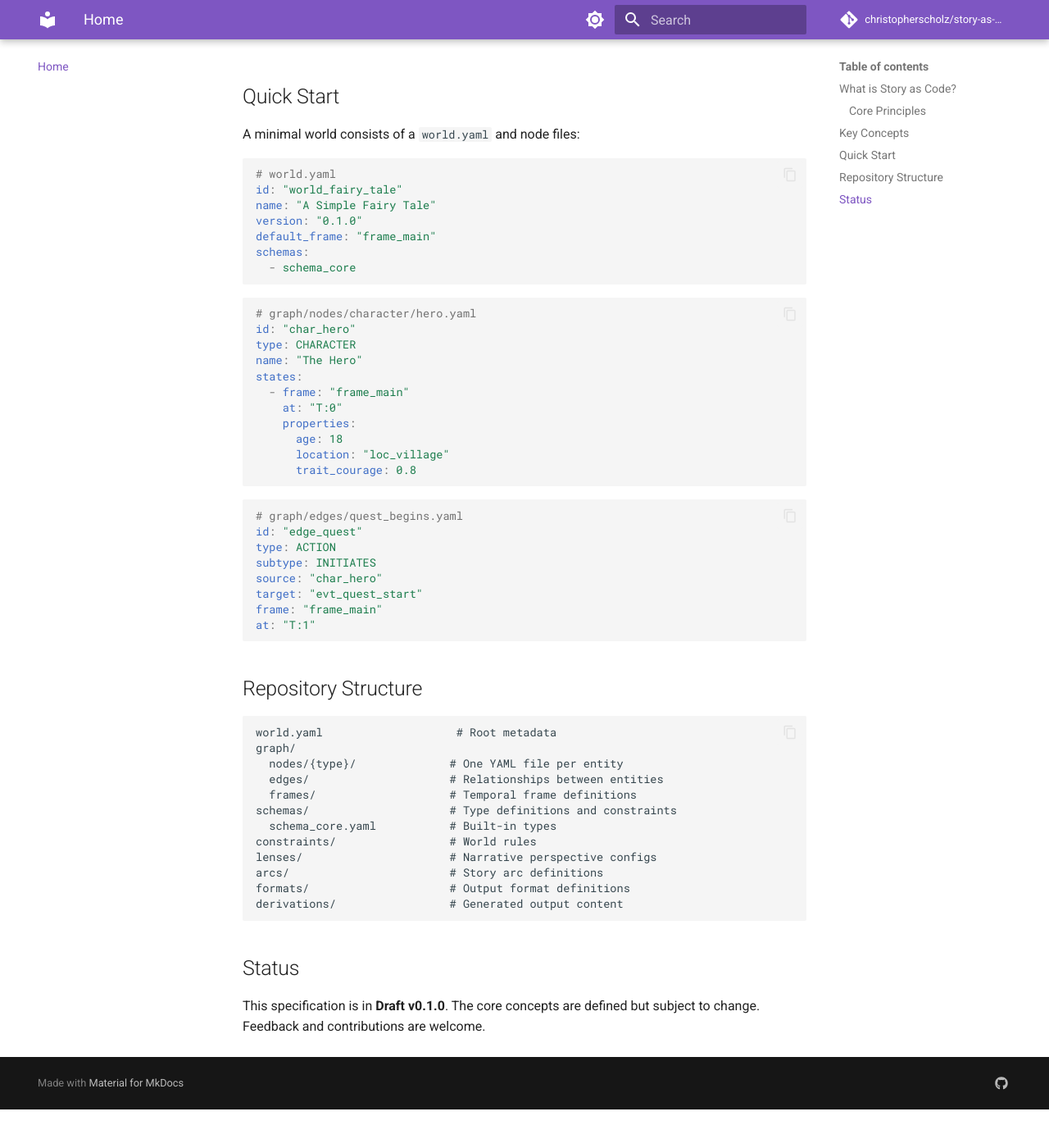
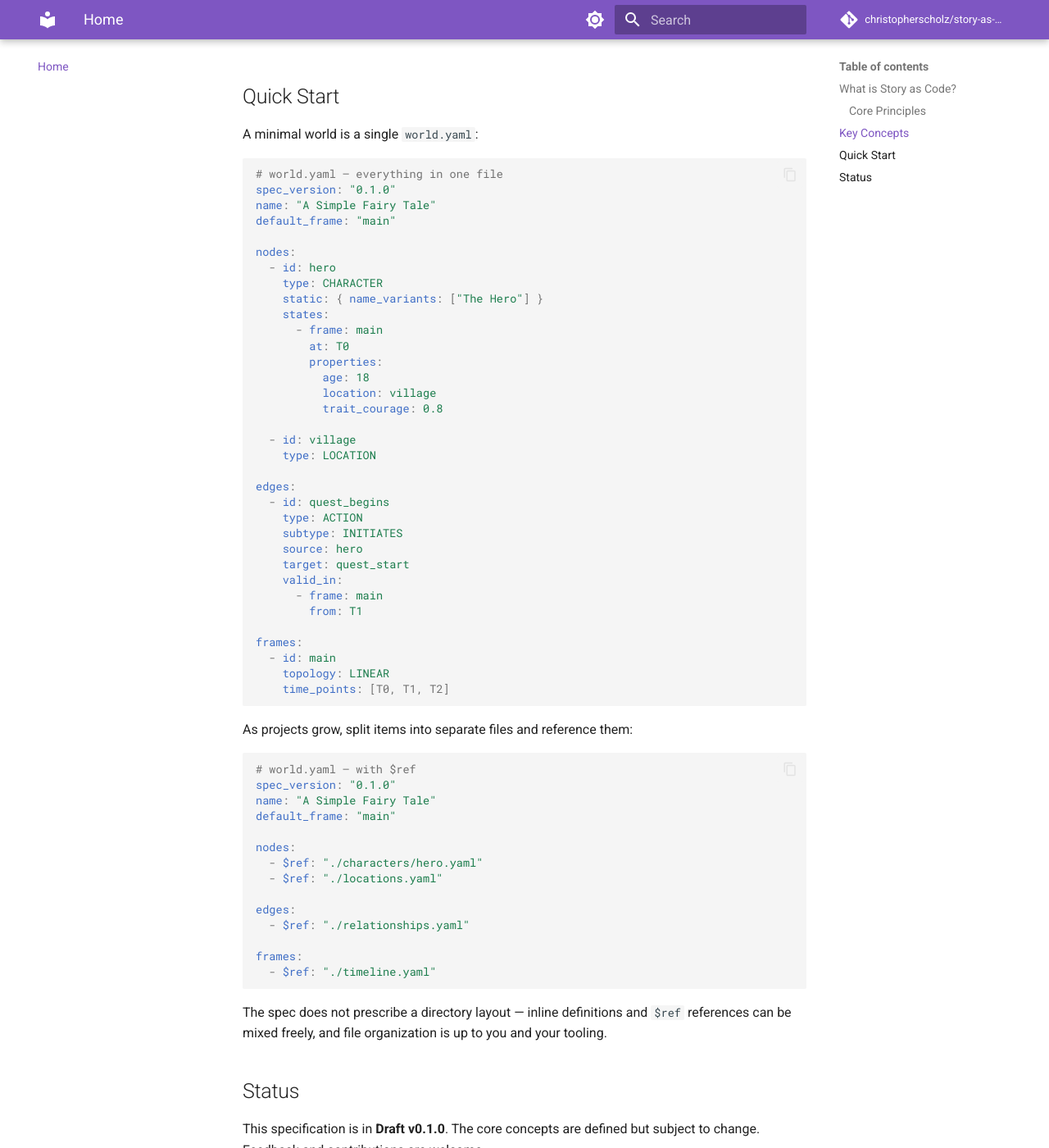
Before and after one commit to christopherscholz/story-as-code-spec, an MkDocs documentation site: the page built from docs/index.md, in a window 1280 px wide and 1400 px high, scrolled down 1155 px. Shown: the whole window at 82% size. Built offline with MkDocs 1.6.1 and Material for MkDocs 9.7.7, drawn with Linux system fonts in a browser that asks for light colours; comment, search, counter and statistics services are not loaded; the version menu is left out; before the commit the page ends 2508 px from its top, so only the background shows below that.

Commit message:
feat: ref-based composition model and free-form IDs (#30)
* feat: replace fixed directory layout with $ref-based composition model

world.yaml becomes the composable root document with collection properties
(nodes, edges, frames, arcs, lenses, formats, constraints, schemas, variants).
All other schemas are now item schemas that can be defined inline or referenced
via $ref — the spec no longer prescribes a file system layout.

Closes #16

Co-Authored-By: Claude Opus 4.6 (1M context) <noreply@anthropic.com>

* refactor: remove all ID prefix patterns from schemas

IDs are now free-form strings with no enforced prefixes (char_, edge_,
frame_, lens_, arc_, ms_, fmt_, constraint_, schema_). Prefix conventions
added no validation value and unnecessarily constrained user choices.

Time point patterns (T\d+) and semver patterns are retained as they are
format validations, not ID prefixes.

Co-Authored-By: Claude Opus 4.6 (1M context) <noreply@anthropic.com>

---------

Co-authored-by: Claude Opus 4.6 (1M context) <noreply@anthropic.com>

````diff
--- a/README.md
+++ b/README.md
@@ -34,59 +34,65 @@ Think of it like a compiler: the world graph is your source, the output is your
 
 ## Quick Start
 
-A minimal world consists of a `world.yaml` and node files:
+A minimal world is a single `world.yaml`:
 
 ```yaml
-# world.yaml
-id: "world_fairy_tale"
+# world.yaml — everything in one file
+spec_version: "0.1.0"
 name: "A Simple Fairy Tale"
-version: "0.1.0"
-default_frame: "frame_main"
-schemas:
-  - schema_core
+default_frame: "main"
+
+nodes:
+  - id: hero
+    type: CHARACTER
+    static: { name_variants: ["The Hero"] }
+    states:
+      - frame: main
+        at: T0
+        properties:
+          age: 18
+          location: village
+          trait_courage: 0.8
+
+  - id: village
+    type: LOCATION
+
+edges:
+  - id: quest_begins
+    type: ACTION
+    subtype: INITIATES
+    source: hero
+    target: quest_start
+    valid_in:
+      - frame: main
+        from: T1
+
+frames:
+  - id: main
+    topology: LINEAR
+    time_points: [T0, T1, T2]
 ```
 
+As projects grow, split items into separate files and reference them:
+
 ```yaml
-# graph/nodes/character/hero.yaml
-id: "char_hero"
-type: CHARACTER
-name: "The Hero"
-states:
-  - frame: "frame_main"
-    at: "T:0"
-    properties:
-      age: 18
-      location: "loc_village"
-      trait_courage: 0.8
+# world.yaml — with $ref
+spec_version: "0.1.0"
+name: "A Simple Fairy Tale"
+default_frame: "main"
+
+nodes:
+  - $ref: "./characters/hero.yaml"
+  - $ref: "./locations.yaml"
+
+edges:
+  - $ref: "./relationships.yaml"
+
+frames:
+  - $ref: "./timeline.yaml"
 ```
 
-```yaml
-# graph/edges/quest_begins.yaml
-id: "edge_quest"
-type: ACTION
-subtype: INITIATES
-source: "char_hero"
-target: "evt_quest_start"
-frame: "frame_main"
-at: "T:1"
-```
-
-## Repository Structure
-
-```
-world.yaml                    # Root metadata
-graph/
-  nodes/{type}/              # One YAML file per entity
-  edges/                     # Relationships between entities
-  frames/                    # Temporal frame definitions
-schemas/                     # Type definitions and constraints
-  schema_core.yaml           # Built-in types
-constraints/                 # World rules
-lenses/                      # Narrative perspective configs
-arcs/                        # Story arc definitions
-formats/                     # Output format definitions
-derivations/                 # Generated output content
-```
+The spec does not prescribe a directory layout — inline definitions and `$ref` references can be mixed freely, and file organization is up to you and your tooling.
 
 ## Status
 
````
Also changed, not shown: docs/schemas/index.md (+35 -12 lines), docs/schemas/world.md (+48 -1 lines), docs/scope.md (+5 -1 lines), 11 other files.
